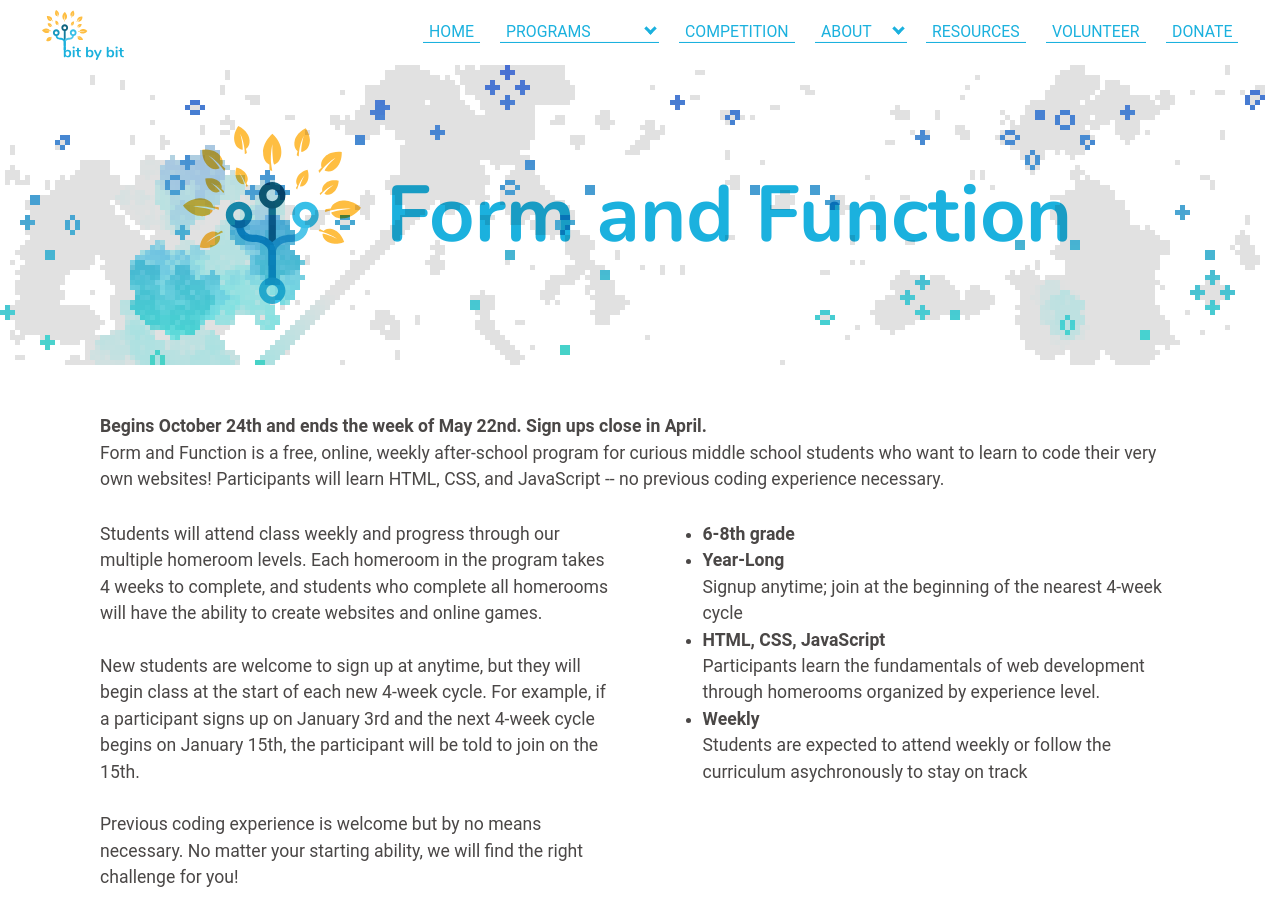
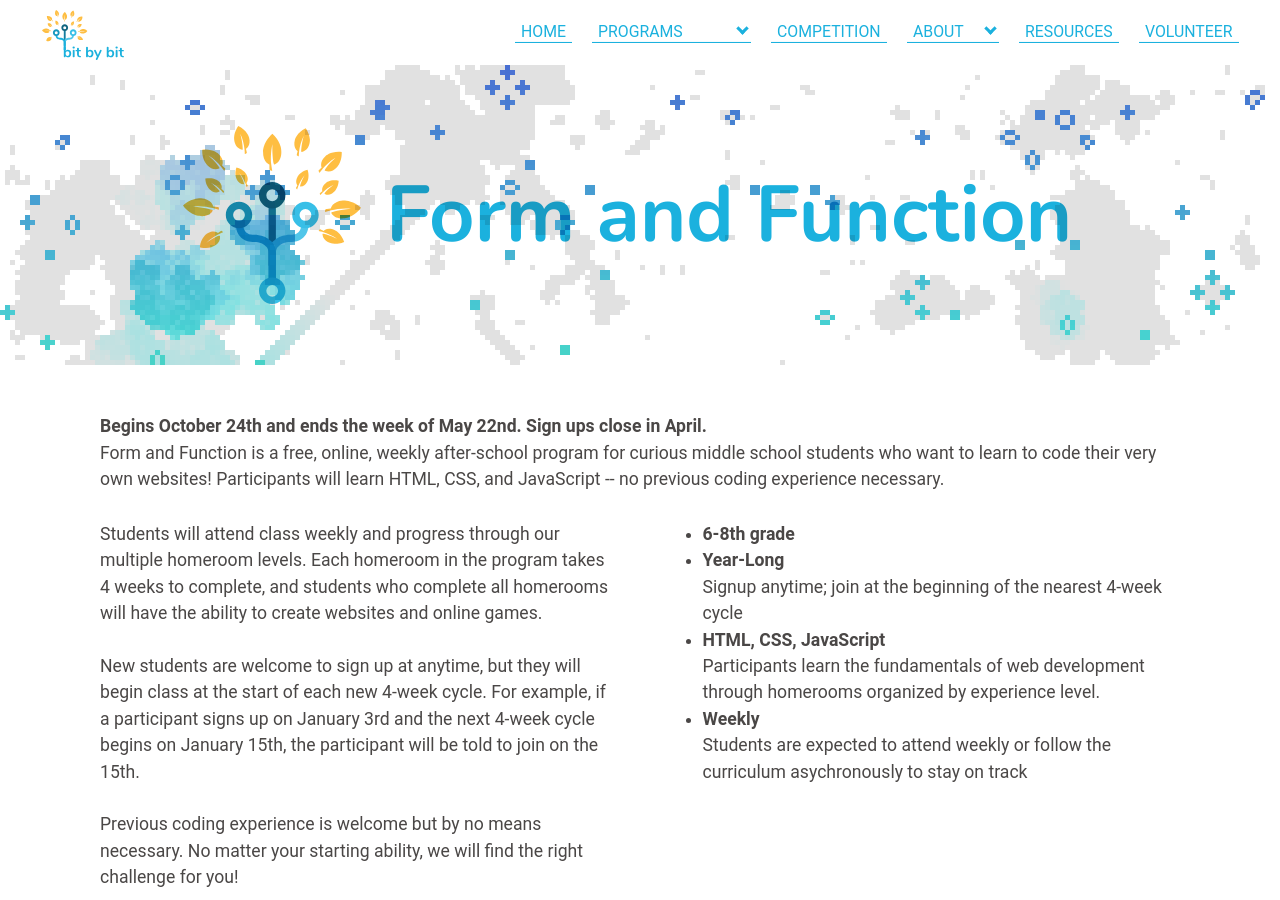
Before and after one commit to bit-by-bit-coding/bxb-website, a Jekyll site: the page built from formfunction.html, in a window 1280 px wide and 900 px high. Built offline with Jekyll 4.4.1, drawn with Linux system fonts in a browser that asks for light colours; nearby versions of some CDN libraries; some web fonts are replaced.

Commit message:
Fixing Donate Button Pt. 2

```diff
--- a/_data/settings.yml
+++ b/_data/settings.yml
@@ -20,4 +20,4 @@
       - {name: Our Team, url: "ourteam"}
   - {name: Resources, url: "resources"}
   - {name: Volunteer, url: "volunteer"}
-  - {name: Donate, url: "donate"}
+  #- {name: Donate, url: "donate"}
--- a/formfunction.html
+++ b/formfunction.html
@@ -99,7 +99,7 @@
             Online and Free -- Join From Anywhere!
             <!-- The program is free, with a suggested donation of $20 per month! -->
         </strong></p>
-      <!-- <a class="middle-button" href="{{ 'donate.html' | relative_url | remove: '.html' }}">
+      <!--  <a class="middle-button" href="{{ 'donate.html' | relative_url | remove: '.html' }}">
             <button class="action-button mediumbutton">Donate</button></a>
             !-->
         <a class="middle-button" href="https://docs.google.com/forms/d/17LjLYbPQjhnnSHzYDeMSYkUmUFlqZMBiH4jLRlVWIUc/viewform?edit_requested=true"
```
